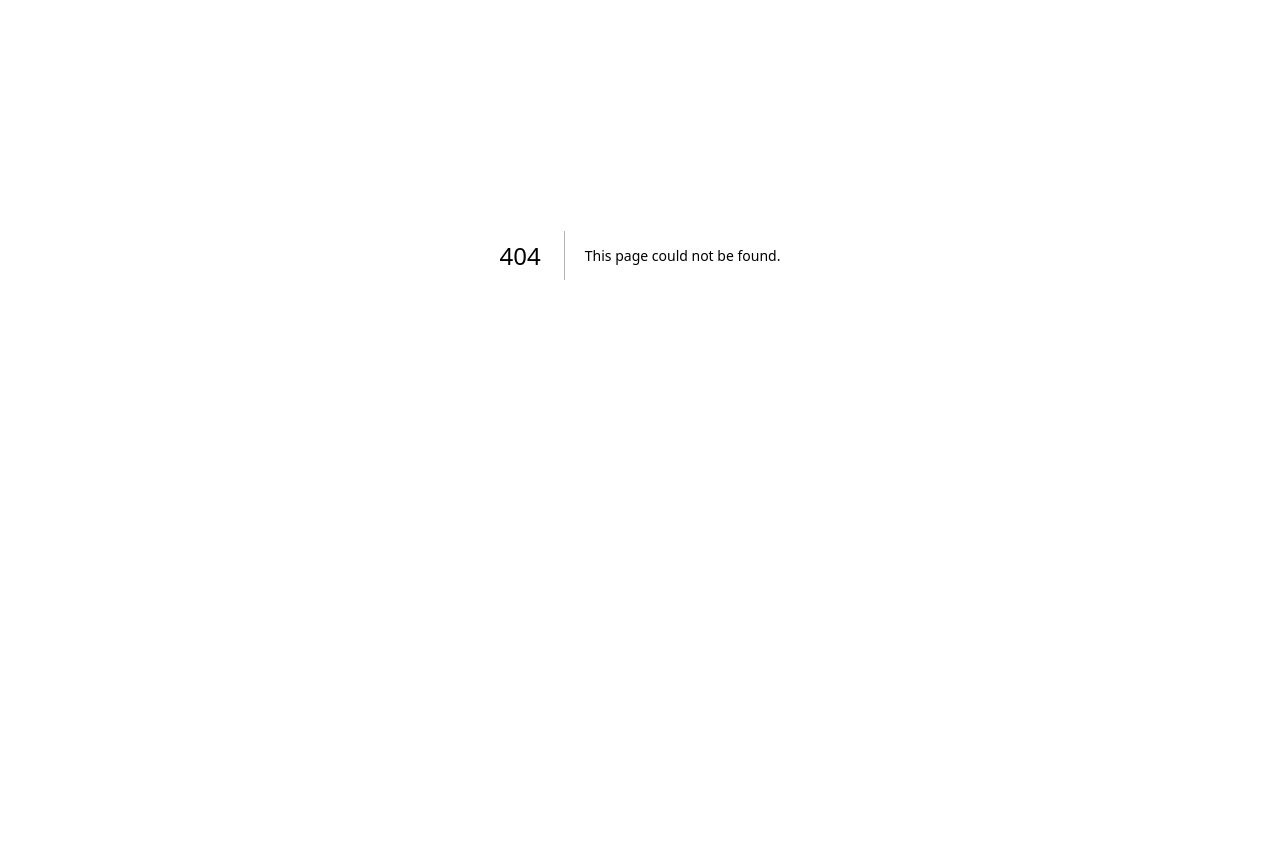
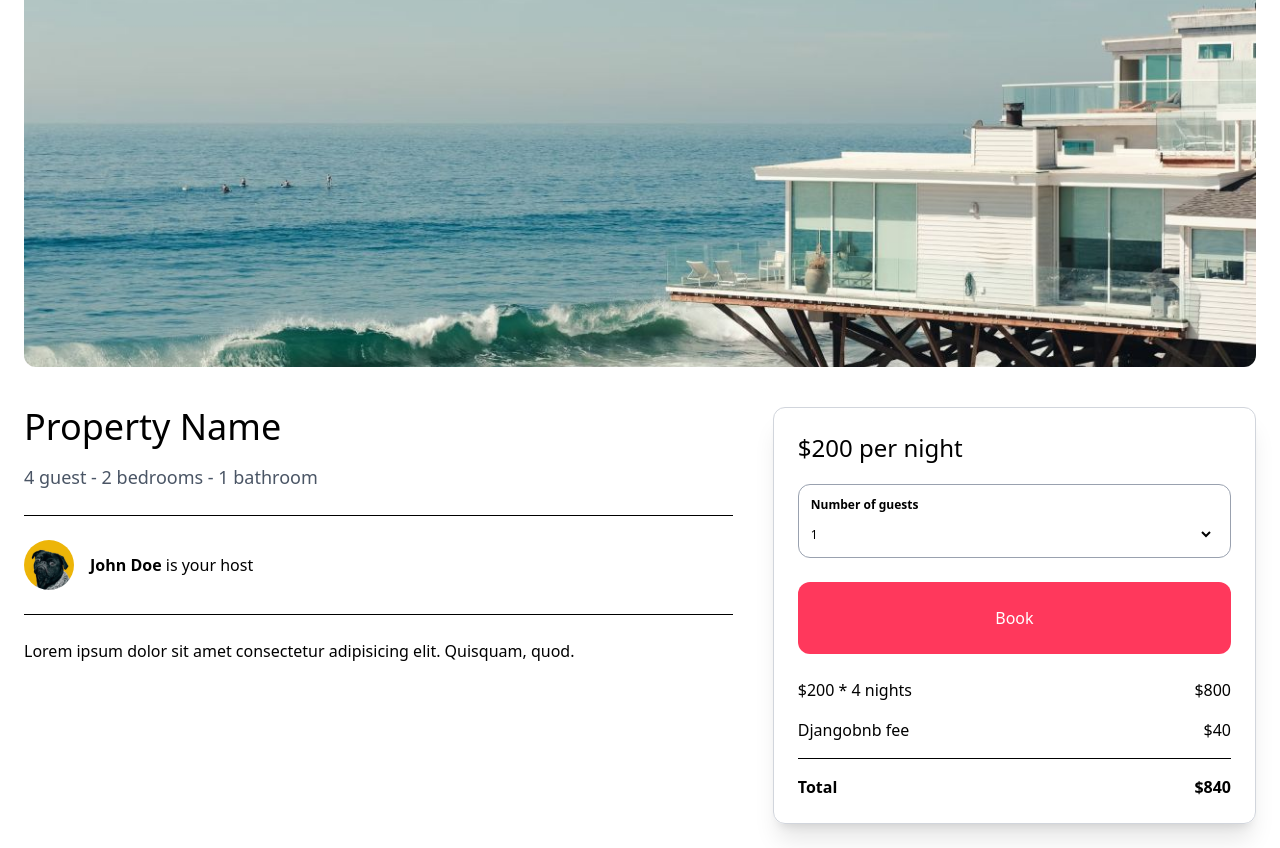
Before and after one commit to Cris-John-AFK/DjangoAirBnbClone, a Next.js app: page /properties/1 in a window 1280 px wide. Before the commit this address had no page. Shown: the part 273-1121 px from the top of the page. Before the commit the page ends 928 px from the top, so only its background shows below. Built offline with nearby package versions, Linux system fonts and the light colour scheme.

Commit message:
Detail page for properties  (static)- Cris John M. Canales

```diff
--- a/app/page.tsx
+++ b/app/page.tsx
@@ -3,7 +3,7 @@ import PropertyList from "./components/properties/PropertyList";
 import Categories from "./components/Categories";
 export default function Home() {
   return (
-      <main className="">
+      <main className="max-w-[1500px] mx-auto px-6">
         <Categories />
 
         <div className="mt-4 grid grid-cols-1 md:grid-cols-3 lg:grid-cols-5 gap-6">
--- /dev/null
+++ b/app/properties/[id]/ReservationSidebar.tsx
@@ -0,0 +1,33 @@
+const ReservationSidebar = () => {
+    return (
+        <aside className="mt-6 p-6 col-span-2 rounded-xl border border-gray-300 shadow-xl">
+            <h2 className="mb-5 text-2xl">$200 per night</h2>
+            <div className="mb-6 p-3 border border-gray-400 rounded-xl">
+                <label className="mb-2 block font-bold text-xs">Number of guests</label>
+                <select className="w-full -ml-1 text-xs">
+                    <option>1</option>
+                    <option>2</option>
+                    <option>3</option>
+                    <option>4</option>
+                </select>
+            </div>
+            <div className="w-full mb-6 py-6 text-center text-white bg-airbnb rounded-xl hover:bg-airbnb-dark cursor-pointer">Book</div>
+            <div className="mb-4 flex justify-between align-center">
+                <p>$200 * 4 nights</p>
+                <p>$800</p>
+            </div>
+            <div className="mb-4 flex justify-between align-center">
+                <p>Djangobnb fee</p>
+                <p>$40</p>
+            </div>
+
+            <hr />
+            <div className="mt-4 flex justify-between align-center font-bold">
+                <p>Total</p>
+                <p>$840</p>
+            </div>
+       </aside>
+    )
+}
+
+export default ReservationSidebar;
--- /dev/null
+++ b/app/properties/[id]/page.tsx
@@ -0,0 +1,42 @@
+import Image from "next/image";
+import ReservationSidebar from "./ReservationSidebar";
+const PropertyDetailPage = () => {
+    return (
+        <main className="max-w-[1500px] mx-auto px-6 pb-6">
+            <div className="w-full h-[64vh] mb-4 overflow-hidden rounded-xl relative">
+                <Image
+                    fill
+                    src="/beach_1.jpg"
+                    alt="beach house"
+                    className="object-cover w-full h-full"
+                />
+            </div>
+            <div className="grid grid-cols-1 md:grid-cols-5 gap-4">
+                <div className="py-6 pr-6 col-span-3">
+                    <h1 className="mb-4 text-4xl">Property Name</h1>
+                    <span className="mb-6 block text-lg text-gray-600">
+                        4 guest - 2 bedrooms - 1 bathroom
+                    </span>
+                    <hr />
+                    <div className="py-6 flex items-center space-x-4">
+                        <Image
+                            src="/profile_pic_1.jpg"
+                            alt="the username"
+                            width={50}
+                            height={50}
+                            className="rounded-full"
+                        />
+                        <p><strong>John Doe</strong> is your host</p>
+                    </div>
+                    <hr />
+                    <p className="mt-6 text-leg">
+                        Lorem ipsum dolor sit amet consectetur adipisicing elit. Quisquam, quod.
+                    </p>
+                </div>
+                <ReservationSidebar/>
+            </div>
+        </main>
+    )
+}
+
+export default PropertyDetailPage;
```
Also changed, not shown: public/profile_pic_1.jpg (added).
